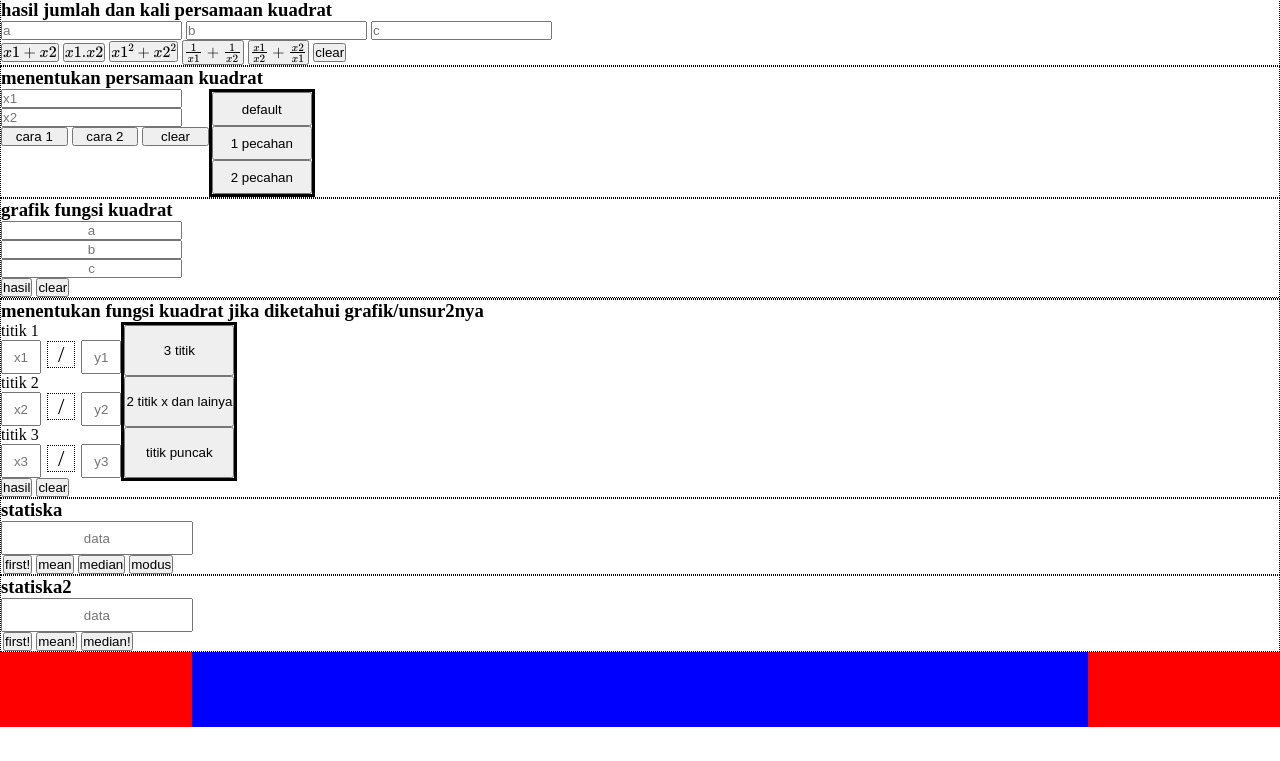
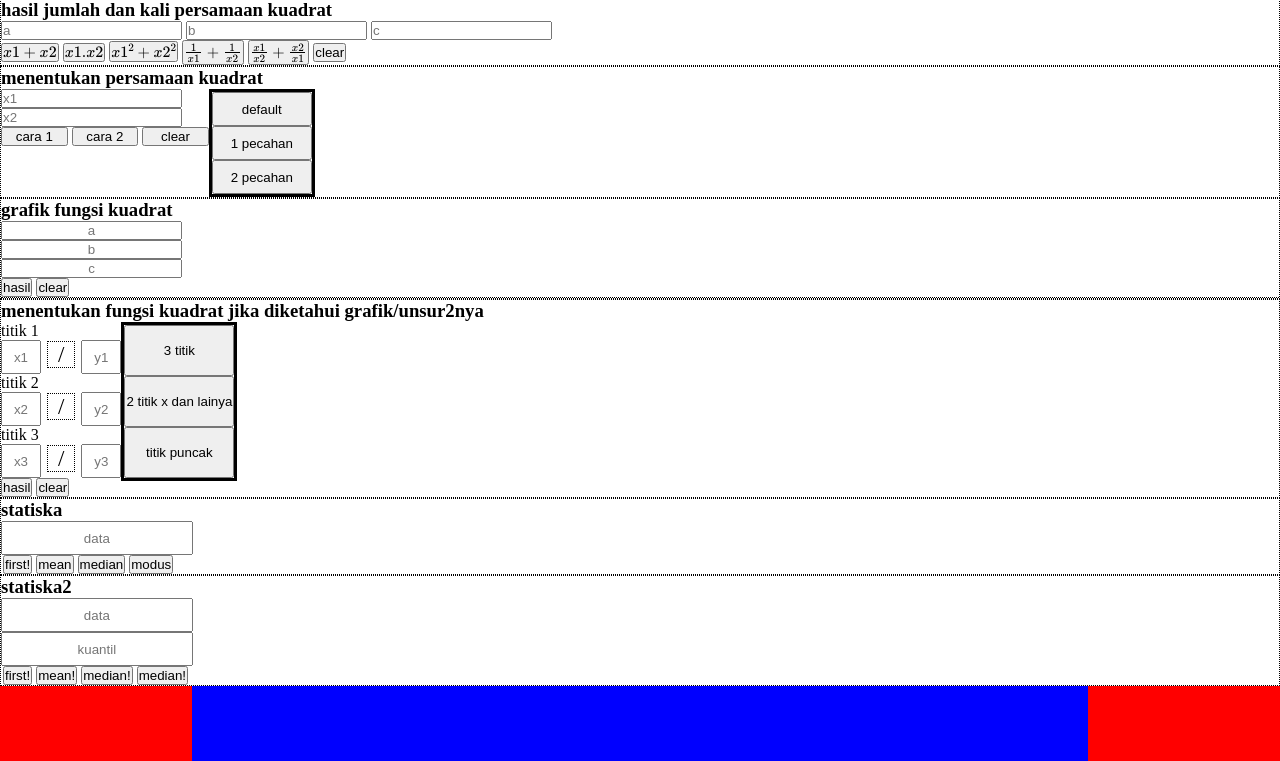
Before and after one commit to Magentakey/math-world, a plain HTML site: page index.html in a window 1280 px wide. Shown: the part 441-1202 px from the top of the page. Before the commit the page ends 1168 px from the top, so only its background shows below. Drawn offline with nearby package versions, Linux system fonts and the light colour scheme.

Commit message:
Update index.html

```diff
--- a/index.html
+++ b/index.html
@@ -232,12 +232,14 @@
 		<h3 id="box8">statiska2</h3>
 		<div style="display: flex;flex-direction: column;">
 			<input id="banyakDataStatiska_box8" autocomplete="off" placeholder="data" style="width: 15%;height: 34px;text-align: center;" type="text" name="input">
+			<input id="quartil_box8" autocomplete="off" placeholder="kuantil" style="width: 15%;height: 34px;text-align: center;" type="text" name="input">
 			<!-- <input id="kelas_box8" autocomplete="off" placeholder="kelas" style="width: 15%;height: 34px;text-align: center;" type="text" name="input">	 -->
 			<!-- <input id="panjang_box8" autocomplete="off" placeholder="panjang" style="width: 15%;height: 34px;text-align: center;" type="text" name="input">	 -->
 			<div style="display: flex;flex-direction: row;">
 				<button style="margin: 0 2px;" type="button" onclick="banyakData_box8()">first!</button>
 				<button style="margin: 0 2px;" type="button" onclick="runmean_box8()">mean!</button>
 				<button style="margin: 0 2px;" type="button" onclick="runmedian_box8()">median!</button>
+				<button style="margin: 0 2px;" type="button" onclick="runmodus_box8()">median!</button>
 			</div>
 		</div>
 		<p id="hasil_box8"></p>
```
